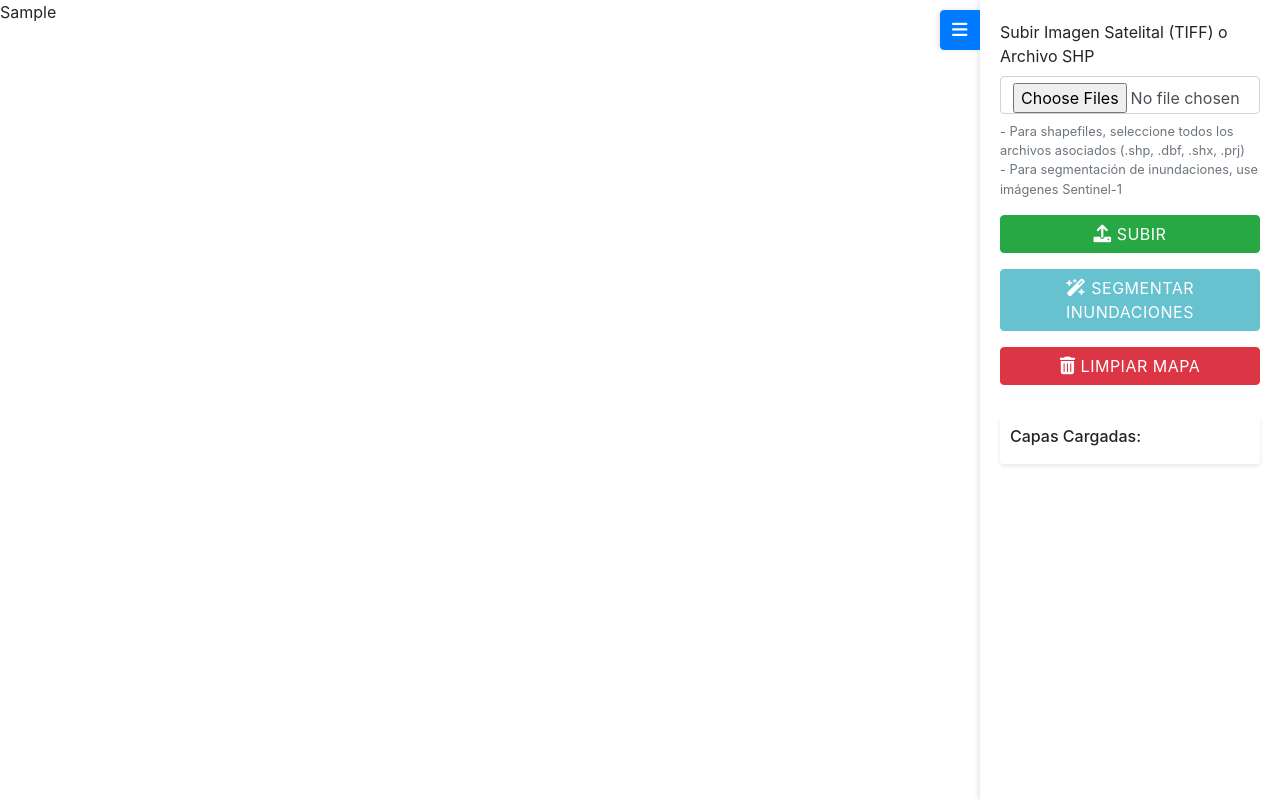
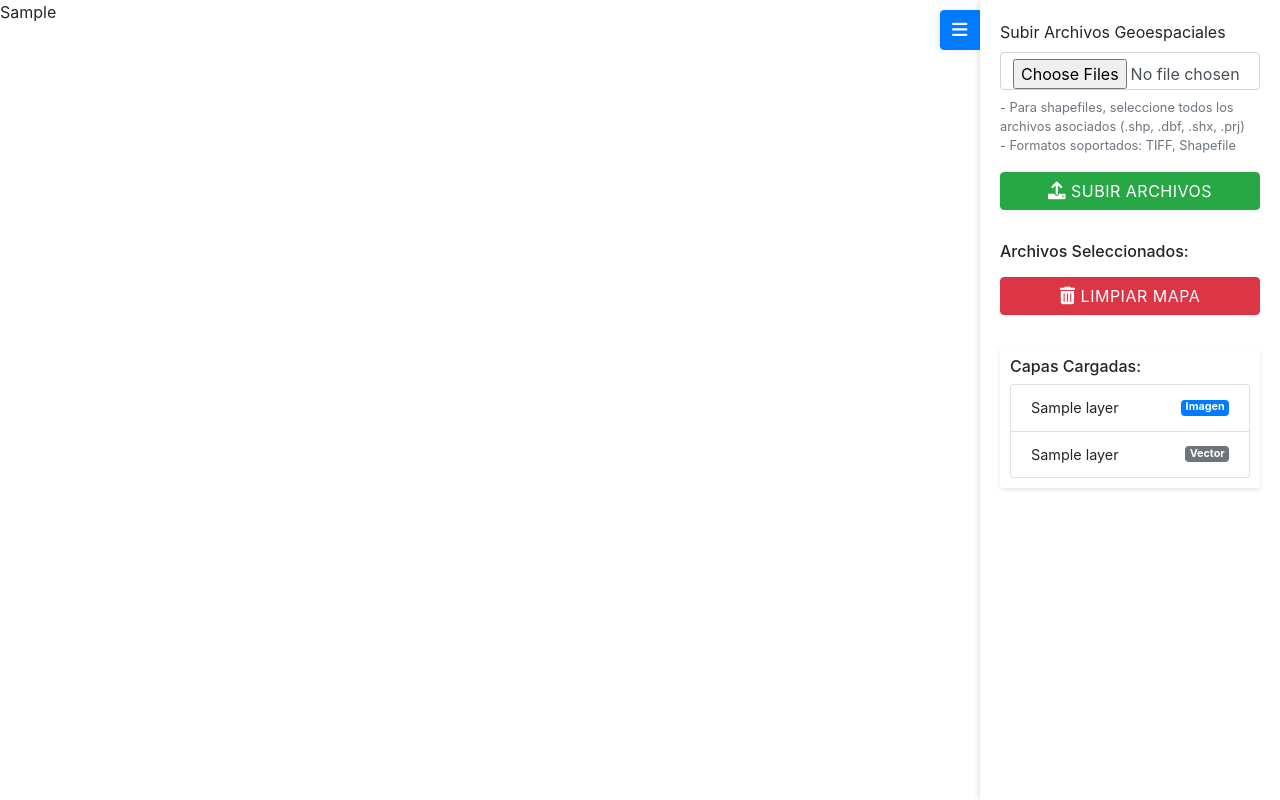
Before and after one commit to Julio-Schez/sar-segmentation-app, a Flask app: template templates/index.html in a window 1280 px wide. Run offline with Flask 2, Linux system fonts and the light colour scheme; the template is opened without the code that fills it: most values are stand-ins (such as "Sample title", 1, 10 or a date in 2020); some libraries are stand-ins or nearby versions.

Commit message:
Update index.html

```diff
--- a/templates/index.html
+++ b/templates/index.html
@@ -3,7 +3,7 @@
 <head>
     <meta charset="UTF-8">
     <meta name="viewport" content="width=device-width, initial-scale=1.0">
-    <title>Mapa Interactivo con Flask</title>
+    <title>Visualizador de Datos Geoespaciales</title>
     <link rel="stylesheet" href="{{ url_for('static', filename='css/style.css') }}">
     <link rel="stylesheet" href="https://stackpath.bootstrapcdn.com/bootstrap/4.5.2/css/bootstrap.min.css">
     <link rel="stylesheet" href="https://cdnjs.cloudflare.com/ajax/libs/font-awesome/6.0.0-beta3/css/all.min.css">
@@ -17,30 +17,37 @@
         </button>
     </div>
     {% endif %}
+
     <div id="map-container">
         <div id="sidebar">
             <button id="toggle-sidebar" class="btn btn-primary"><i class="fas fa-bars"></i></button>
             <form action="/" method="post" enctype="multipart/form-data" id="uploadForm">
                 <div class="form-group">
-                    <label for="file" class="form-label">Subir Imagen Satelital (TIFF) o Archivo SHP</label>
+                    <label for="file" class="form-label">Subir Archivos Geoespaciales</label>
                     <input type="file" id="file" name="file" multiple accept=".tiff,.tif,.shp,.dbf,.shx,.prj,.TIFF,.TIF,.SHP,.DBF,.SHX,.PRJ" class="form-control mb-2">
                     <small class="form-text text-muted">
                         - Para shapefiles, seleccione todos los archivos asociados (.shp, .dbf, .shx, .prj)<br>
-                        - Para segmentación de inundaciones, use imágenes Sentinel-1
+                        - Formatos soportados: TIFF, Shapefile
                     </small>
                 </div>
                 <button type="submit" class="btn btn-success w-100 mb-3">
-                    <i class="fas fa-upload"></i> Subir
+                    <i class="fas fa-upload"></i> Subir Archivos
                 </button>
             </form>
 
+            <!-- Contenedor para los archivos seleccionados -->
+            <div id="selected-files" class="mt-3 mb-3">
+                <h6>Archivos Seleccionados:</h6>
+                <div id="shapefile-groups">
+                    <!-- Los grupos de shapefiles se mostrarán aquí -->
+                </div>
+                <div id="other-files">
+                    <!-- Otros archivos seleccionados se mostrarán aquí -->
+                </div>
+            </div>
+
             <!-- Contenedor para los botones de acción -->
             <div id="action-buttons">
-                <!-- Botón de segmentación (inicialmente deshabilitado) -->
-                <button id="segment-button" class="btn btn-info w-100 mb-3" disabled>
-                    <i class="fas fa-wand-magic-sparkles"></i> Segmentar Inundaciones
-                </button>
-
                 <!-- Botón de limpiar mapa -->
                 <button id="clear-map" class="btn btn-danger w-100 mb-3">
                     <i class="fas fa-trash-alt"></i> Limpiar Mapa
@@ -51,7 +58,18 @@
             <div id="layers-list" class="mt-3">
                 <h6 class="mb-2">Capas Cargadas:</h6>
                 <ul class="list-group" id="loaded-layers">
-                    <!-- Las capas se añadirán aquí dinámicamente -->
+                    {% for layer in image_layers %}
+                    <li class="list-group-item d-flex justify-content-between align-items-center">
+                        {{ layer.name }}
+                        <span class="badge badge-primary">Imagen</span>
+                    </li>
+                    {% endfor %}
+                    {% for layer in shapefile_layers %}
+                    <li class="list-group-item d-flex justify-content-between align-items-center">
+                        {{ layer.name }}
+                        <span class="badge badge-secondary">Vector</span>
+                    </li>
+                    {% endfor %}
                 </ul>
             </div>
         </div>
@@ -65,137 +83,179 @@
             const toggleButton = document.getElementById('toggle-sidebar');
             const sidebar = document.getElementById('sidebar');
             const fileInput = document.getElementById('file');
-            const segmentButton = document.getElementById('segment-button');
-            const layersList = document.getElementById('loaded-layers');
             const uploadForm = document.getElementById('uploadForm');
+            const shapefileGroups = document.getElementById('shapefile-groups');
+            const otherFiles = document.getElementById('other-files');
+
+            // Objeto para mantener registro de los archivos del shapefile
+            let shapefileComponents = new Map();
 
             // Toggle sidebar
             toggleButton.addEventListener('click', function() {
                 sidebar.classList.toggle('collapsed');
             });
 
-            // Manejar cambios en la selección de archivos
+            // Función para actualizar la visualización de archivos seleccionados
+            function updateFileDisplay() {
+                shapefileGroups.innerHTML = '';
+                otherFiles.innerHTML = '';
+
+                // Mostrar grupos de shapefiles
+                shapefileComponents.forEach((files, baseName) => {
+                    const groupDiv = document.createElement('div');
+                    groupDiv.className = 'shapefile-group mb-2 p-2 border rounded';
+
+                    const titleDiv = document.createElement('div');
+                    titleDiv.className = 'font-weight-bold mb-1';
+                    titleDiv.textContent = `Shapefile: ${baseName}`;
+
+                    const filesList = document.createElement('ul');
+                    filesList.className = 'list-unstyled mb-0 pl-3';
+
+                    files.forEach(file => {
+                        const li = document.createElement('li');
+                        li.className = 'small';
+                        const extension = file.name.split('.').pop().toLowerCase();
+                        li.innerHTML = `<i class="fas fa-file-alt text-muted mr-1"></i> ${extension}`;
+                        filesList.appendChild(li);
+                    });
+
+                    groupDiv.appendChild(titleDiv);
+                    groupDiv.appendChild(filesList);
+                    shapefileGroups.appendChild(groupDiv);
+                });
+
+                // Mostrar otros archivos
+                Array.from(fileInput.files)
+                    .filter(file => !file.name.match(/\.(shp|dbf|shx|prj)$/i))
+                    .forEach(file => {
+                        const div = document.createElement('div');
+                        div.className = 'file-item mb-1 p-1 border rounded';
+                        div.innerHTML = `<i class="fas fa-file-image text-muted mr-2"></i>${file.name}`;
+                        otherFiles.appendChild(div);
+                    });
+            }
+
             fileInput.addEventListener('change', function() {
                 const files = Array.from(this.files);
-                const hasSentinel1 = files.some(file =>
-                    file.name.toLowerCase().includes('sentinel1') ||
-                    file.name.toLowerCase().includes('sentinel-1')
-                );
+                shapefileComponents.clear();
 
-                // Actualizar estado del botón de segmentación
-                segmentButton.disabled = !hasSentinel1;
-                segmentButton.title = hasSentinel1 ?
-                    'Segmentar inundaciones' :
-                    'Solo disponible para imágenes Sentinel-1';
+                // Agrupar componentes del shapefile
+                files.forEach(file => {
+                    if (file.name.toLowerCase().match(/\.(shp|dbf|shx|prj)$/)) {
+                        const baseName = file.name.slice(0, -4);
+                        if (!shapefileComponents.has(baseName)) {
+                            shapefileComponents.set(baseName, new Set());
+                        }
+                        shapefileComponents.get(baseName).add(file);
+                    }
+                });
 
-                // Actualizar lista de capas
-                layersList.innerHTML = '';
-                files.forEach(file => {
-                    const li = document.createElement('li');
-                    li.className = 'list-group-item d-flex justify-content-between align-items-center';
-                    const isSentinel = file.name.toLowerCase().includes('sentinel1') ||
-                                     file.name.toLowerCase().includes('sentinel-1');
-                    li.innerHTML = `
-                        ${file.name}
-                        ${isSentinel ?
-                            '<span class="badge badge-info">Sentinel-1</span>' :
-                            '<span class="badge badge-secondary">Otro</span>'}
-                    `;
-                    layersList.appendChild(li);
-                });
+                updateFileDisplay();
             });
 
-            // Manejar envío del formulario
-            uploadForm.addEventListener('submit', function(e) {
+            // Función para manejar respuestas
+            async function handleResponse(response) {
+                const contentType = response.headers.get('content-type');
+                if (contentType && contentType.includes('application/json')) {
+                    const data = await response.json();
+                    if (!response.ok) {
+                        throw new Error(data.error || 'Error en el servidor');
+                    }
+                    return data;
+                } else if (!response.ok) {
+                    throw new Error('Error en el servidor');
+                }
+                return response;
+            }
+
+            uploadForm.addEventListener('submit', async function(e) {
                 e.preventDefault();
-                const formData = new FormData(this);
+                const files = Array.from(fileInput.files);
 
-                // Verificar si hay archivos seleccionados
-                if (fileInput.files.length === 0) {
+                if (files.length === 0) {
                     alert('Por favor, seleccione al menos un archivo.');
                     return;
                 }
 
-                // Mostrar indicador de carga
-                const submitButton = uploadForm.querySelector('button[type="submit"]');
-                const originalText = submitButton.innerHTML;
+                const submitButton = this.querySelector('button[type="submit"]');
                 submitButton.disabled = true;
                 submitButton.innerHTML = '<i class="fas fa-spinner fa-spin"></i> Procesando...';
 
-                fetch('/', {
-                    method: 'POST',
-                    body: formData
-                })
-                .then(response => {
+                try {
+                    // Separar shapefiles y otros archivos
+                    const shapefileFiles = files.filter(file =>
+                        file.name.toLowerCase().match(/\.(shp|dbf|shx|prj)$/));
+                    const otherFiles = files.filter(file =>
+                        !file.name.toLowerCase().match(/\.(shp|dbf|shx|prj)$/));
+
+                    const promises = [];
+
+                    // Procesar shapefiles
+                    if (shapefileFiles.length > 0) {
+                        const shapefileFormData = new FormData();
+                        shapefileFiles.forEach(file => {
+                            shapefileFormData.append('file', file);
+                        });
+
+                        promises.push(
+                            fetch('/upload_shapefile', {
+                                method: 'POST',
+                                body: shapefileFormData
+                            }).then(handleResponse)
+                        );
+                    }
+
+                    // Procesar otros archivos
+                    if (otherFiles.length > 0) {
+                        const regularFormData = new FormData();
+                        otherFiles.forEach(file => {
+                            regularFormData.append('file', file);
+                        });
+
+                        promises.push(
+                            fetch('/', {
+                                method: 'POST',
+                                body: regularFormData
+                            }).then(handleResponse)
+                        );
+                    }
+
+                    // Esperar a que todas las cargas se completen
+                    await Promise.all(promises);
+                    location.reload();
+
+                } catch (error) {
+                    console.error('Error:', error);
+                    alert(error.message);
+                } finally {
                     submitButton.disabled = false;
-                    submitButton.innerHTML = originalText;
-                    location.reload();
-                })
-                .catch(error => {
-                    console.error('Error:', error);
-                    submitButton.disabled = false;
-                    submitButton.innerHTML = originalText;
-                    alert('Error al procesar los archivos');
-                });
-            });
-
-            // Manejar clic en botón de segmentación
-            segmentButton.addEventListener('click', function(e) {
-                e.preventDefault();
-
-                // Mostrar indicador de carga
-                const originalText = this.innerHTML;
-                this.disabled = true;
-                this.innerHTML = '<i class="fas fa-spinner fa-spin"></i> Procesando...';
-
-                fetch('/segment', {
-                    method: 'POST'
-                })
-                .then(response => response.json())
-                .then(data => {
-                    if (data.success) {
-                        location.reload();
-                    } else {
-                        alert(data.error || 'Error al procesar la imagen');
-                    }
-                })
-                .catch(error => {
-                    console.error('Error:', error);
-                    alert('Error al procesar la solicitud');
-                })
-                .finally(() => {
-                    this.disabled = false;
-                    this.innerHTML = originalText;
-                });
+                    submitButton.innerHTML = '<i class="fas fa-upload"></i> Subir Archivos';
+                }
             });
 
             // Manejar clic en botón de limpiar
-            document.getElementById('clear-map').addEventListener('click', function() {
+            document.getElementById('clear-map').addEventListener('click', async function() {
                 if (confirm('¿Está seguro de que desea limpiar el mapa?')) {
-                    // Mostrar indicador de carga
-                    const originalText = this.innerHTML;
-                    this.disabled = true;
-                    this.innerHTML = '<i class="fas fa-spinner fa-spin"></i> Limpiando...';
+                    const button = this;
+                    const originalText = button.innerHTML;
+                    button.disabled = true;
+                    button.innerHTML = '<i class="fas fa-spinner fa-spin"></i> Limpiando...';
 
-                    fetch('/clear', {
-                        method: 'POST'
-                    })
-                    .then(response => response.json())
-                    .then(data => {
+                    try {
+                        const response = await fetch('/clear', {
+                            method: 'POST'
+                        });
+                        const data = await handleResponse(response);
                         if (data.success) {
                             location.reload();
-                        } else {
-                            alert('Error al limpiar el mapa: ' + data.error);
                         }
-                    })
-                    .catch(error => {
+                    } catch (error) {
                         console.error('Error:', error);
-                        alert('Error al procesar la solicitud');
-                    })
-                    .finally(() => {
-                        this.disabled = false;
-                        this.innerHTML = originalText;
-                    });
+                        alert(error.message);
+                        button.disabled = false;
+                        button.innerHTML = originalText;
+                    }
                 }
             });
 
```
